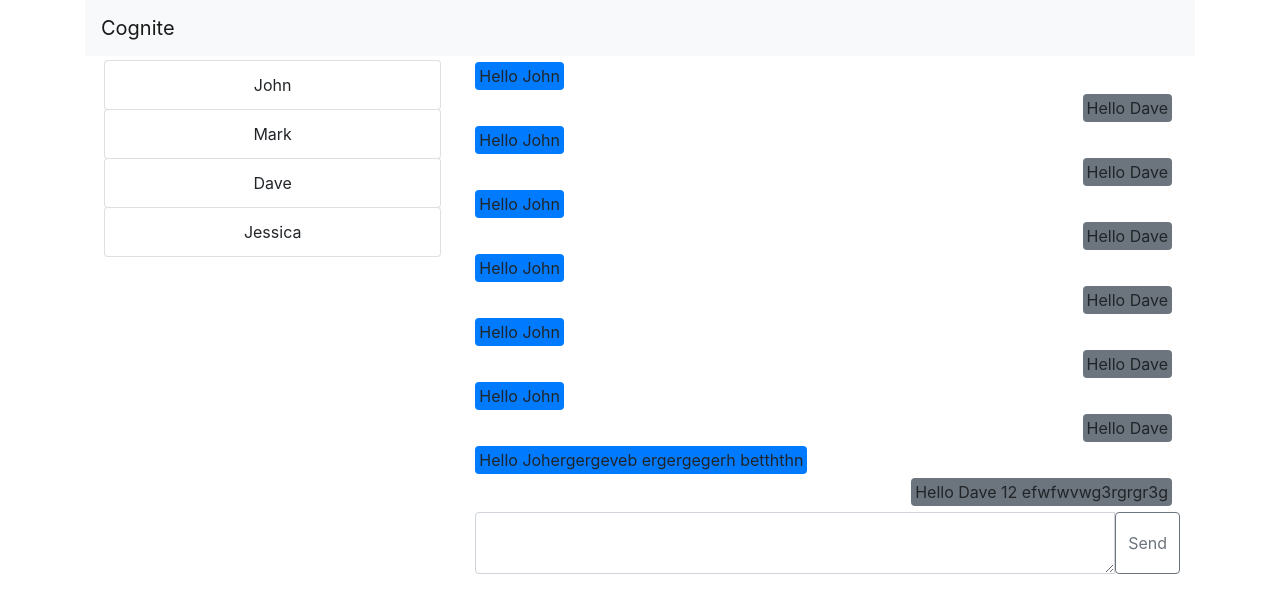
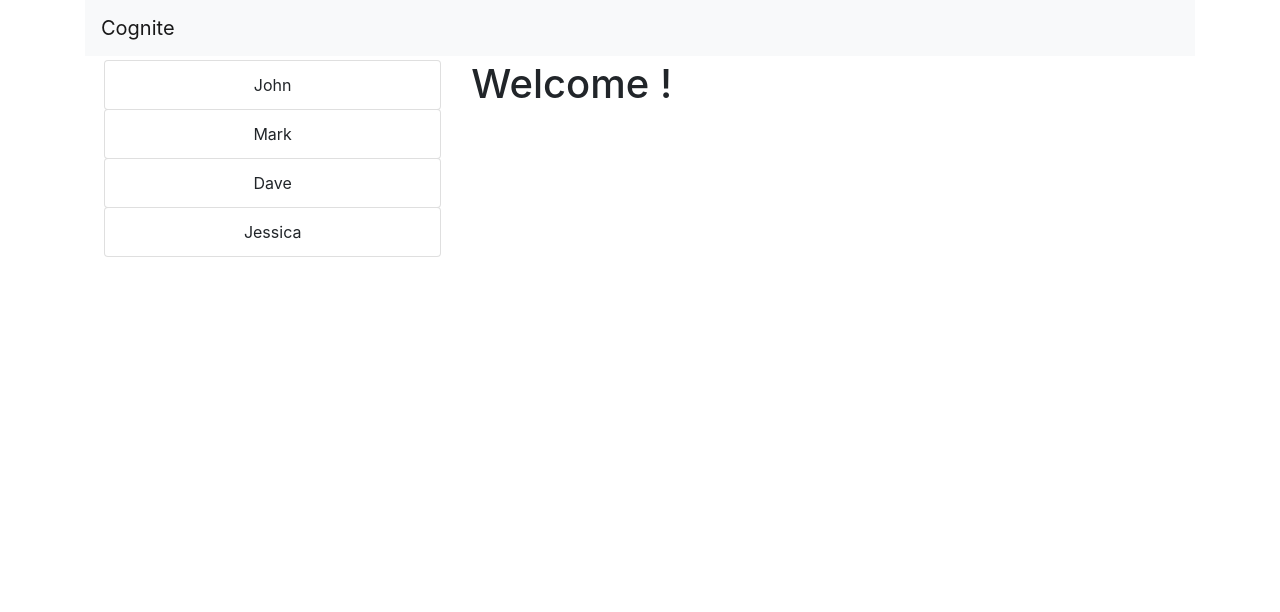
Before and after one commit to UmeshMaharshi30/cognite-chat-app, a React (Create React App) app: page / in a window 1280 px wide. Shown: the top 612 px of the page. Built offline with nearby package versions, Linux system fonts and the light colour scheme.

Commit message:
with on tile click action

```diff
--- a/src/actions/index.js
+++ b/src/actions/index.js
@@ -0,0 +1 @@
+export * from './user.actions';
--- /dev/null
+++ b/src/actions/user.actions.js
@@ -0,0 +1,20 @@
+import {user_constants} from './../constants';
+
+export const user_actions = {
+    sendMessage,
+    openChat
+}
+
+function sendMessage(sender_id, receiver_id, message) {
+    return {
+        type : user_constants.SEND_MESSAGE,
+        payload : {sender_id, receiver_id, message}
+    }
+}
+
+function openChat(friend_id) {
+    return {
+        type : user_constants.OPEN_CHAT,
+        payload : { friend_id : friend_id}
+    }
+}
--- a/src/components/conversation/conversation.js
+++ b/src/components/conversation/conversation.js
@@ -7,17 +7,23 @@ import TextBox from './text.box';
 class Conversation extends Component {
 
     render() {
-        const friend_selected = "john";
-        const base_user = "dave";
+        const friend_selected = this.props.friend_id;
+        const base_user = this.props.base_user;
         if(!friend_selected) {
-            return <div>Welcome !</div>
+            return <div><h1>Welcome !</h1></div>
         }
         const users_prev_chat = chat_history[base_user].filter((chat, index) => {
             if(chat.id == friend_selected) return chat;
         });
+        if(!users_prev_chat[0]) {
+            return <div><h1>Welcome !</h1>
+                Start a convo with {friend_selected}
+                <TextBox></TextBox>
+            </div>
+        }
         const prev_chat = users_prev_chat[0].messages;
         return <div style={{"height" : "600px"}}>
-        <div style={{"max-height" : "450px", "min-height" : "200px"}}>{prev_chat.map((c, i) => <ChatLine key={i} message={c} base_user_id={base_user} friend_id={friend_selected}></ChatLine>)}</div>
+        <div style={{"height" : "450px"}}>{prev_chat.map((c, i) => <ChatLine key={i} message={c} base_user_id={base_user} friend_id={friend_selected}></ChatLine>)}</div>
         <TextBox></TextBox>
         </div>
     }
--- a/src/components/dashboard/dashboard.js
+++ b/src/components/dashboard/dashboard.js
@@ -1,10 +1,17 @@
 import React, {Component} from 'react';
 import AllFriends from './../tiles/all.friends';
 import Conversation from './../conversation/conversation';
+import { connect } from "react-redux";
+import {user_actions } from './../../actions'
 
 class Dashboard extends Component {
 
     render() {
+        const app_config = this.props.user_reducer;
+        const base_user = app_config.base_user;
+        const friend_selected = app_config.friend_id;
+        const friendTileOnclick = this.props.onFriendTileClick;
+
         return <div className="container">
             <nav className="navbar navbar-light bg-light">
                 <a className="navbar-brand" href="#">
@@ -12,12 +19,24 @@ class Dashboard extends Component {
                 </a>
             </nav>
             <div className="row d-flex m-1">
-                <div className="col-4"><AllFriends></AllFriends></div>
-                <div className="col-8"><Conversation></Conversation></div>
+                <div className="col-4"><AllFriends tileClick={friendTileOnclick}></AllFriends></div>
+                <div className="col-8"><Conversation friend_id={friend_selected} base_user={base_user}></Conversation></div>
             </div>
         </div>
     }
 
 }
 
-export default Dashboard;
+const mapStateToProps = state => {
+    return state;
+}
+
+const mapDispatchToProps = dispatch => {
+    return {
+        onFriendTileClick:(friend_id) => {
+            dispatch(user_actions.openChat(friend_id))
+        }
+    }
+}
+
+export default connect(mapStateToProps, mapDispatchToProps)(Dashboard);
--- a/src/components/tiles/all.friends.js
+++ b/src/components/tiles/all.friends.js
@@ -5,10 +5,11 @@ import FriendTile from './friend.tile';
 class AllFriendTiles extends Component {
     render() {
         const all_friends = all_users["dave"].friends;
+        const tileClick = this.props.tileClick;
         return <ul className="list-group">
             {
                 all_friends.map((f, i) => {
-                    return <FriendTile key={i} id={f}></FriendTile>
+                    return <FriendTile key={i} id={f} tileClick={tileClick}></FriendTile>
                 })
             }
         </ul>
--- a/src/components/tiles/friend.tile.js
+++ b/src/components/tiles/friend.tile.js
@@ -7,7 +7,7 @@ class FriendTile extends Component {
         const friend = all_users[this.props.id];
         var friend_name = friend.name;
         var friend_id = friend.id;
-        return <li className="list-group-item btn">{friend_name}</li>
+        return <li className="list-group-item btn" onClick={() => this.props.tileClick(friend_id)}>{friend_name}</li>
     }
 }
 
--- a/src/constants/demo.database.js
+++ b/src/constants/demo.database.js
@@ -73,8 +73,13 @@ export const chat_history = {
                     message : "Hello Jessica"
                 },
                 {
-                    id : "john",
+                    id : "jessica",
                     message : "Hello Dave"
+                }
+                ,
+                {
+                    id : "jessica",
+                    message : "How are you doing ? "
                 }
             ]
         }
--- a/src/reducers/index.js
+++ b/src/reducers/index.js
@@ -1,6 +1,8 @@
 import { combineReducers } from 'redux';
+import user_reducer from './user.reducer';
 
 const rootReducer = combineReducers({
+    user_reducer
 });
 
 export default rootReducer;
--- a/src/reducers/user.reducer.js
+++ b/src/reducers/user.reducer.js
@@ -0,0 +1,14 @@
+import {user_constants} from './../constants';
+
+const user_reducer = (state = null, action)  => {
+    switch(action.type) {
+        case user_constants.OPEN_CHAT:
+            return {...state, friend_id : action.payload.friend_id}
+        default:
+            if(state) return state
+            let temp_state = {base_user : "dave"};
+            return temp_state;
+    }
+}
+
+export default user_reducer;
```
